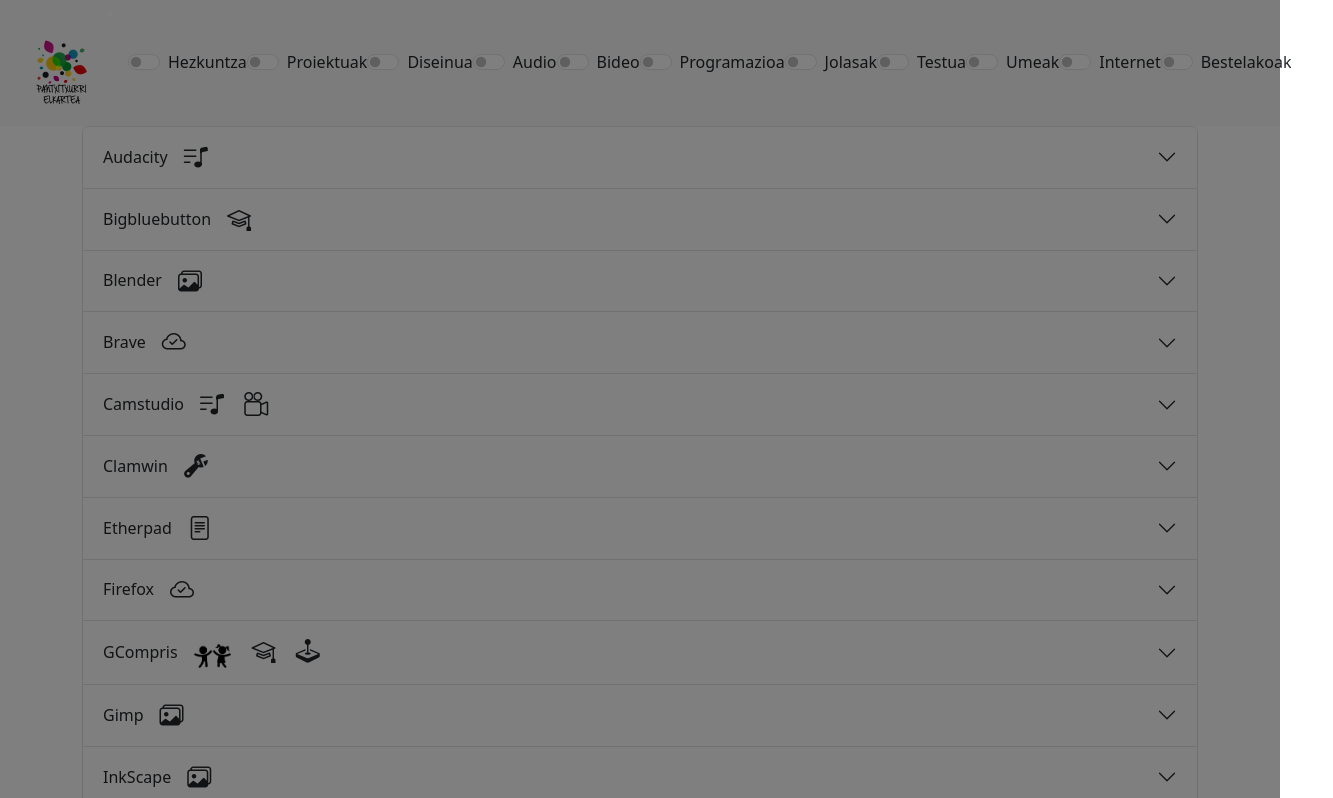
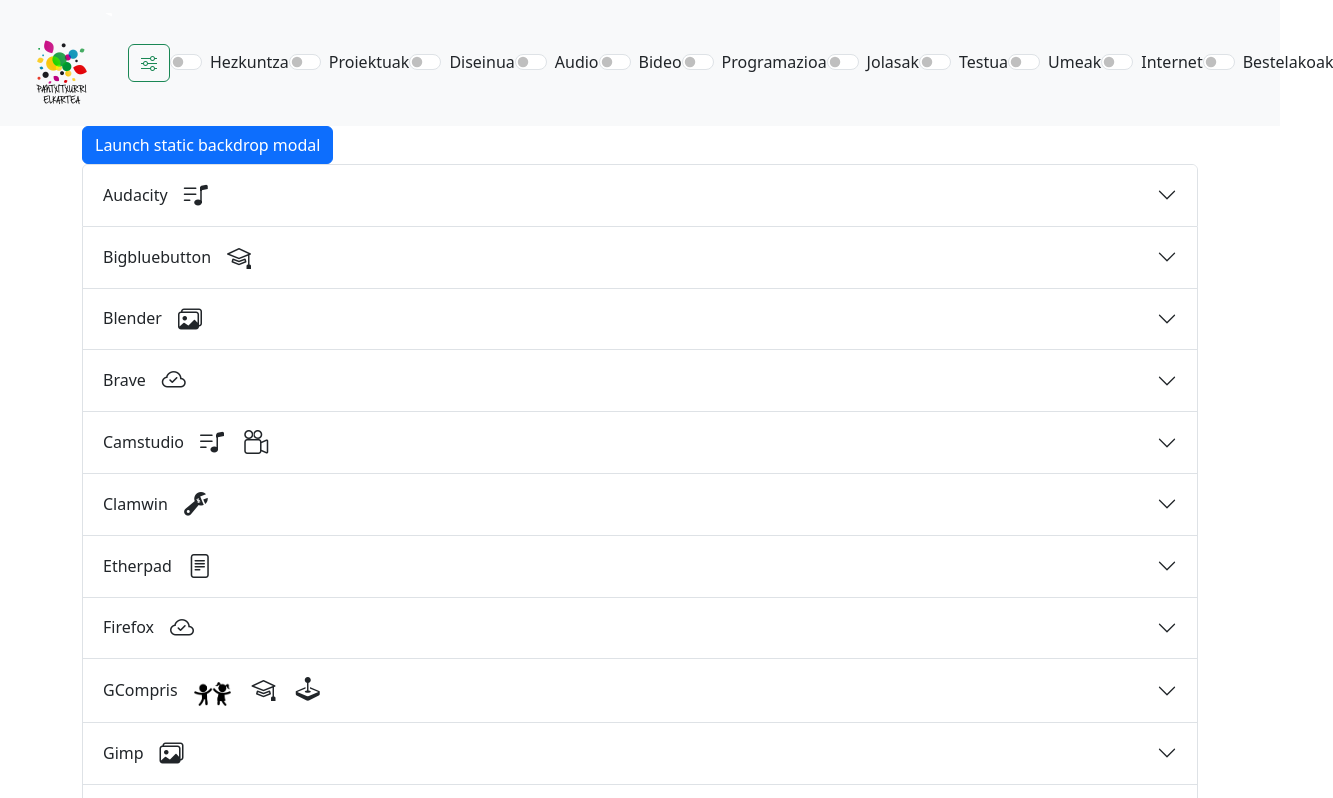
Before and after one commit to pantxitxurri/pantxitxurri, a website with bundled scripts: page list.html in a window 1280 px wide. Shown: the top 798 px of the page, 1333 px wide, since content can reach past the window. Built offline with nearby package versions, Linux system fonts and the light colour scheme.

Commit message:
Funcionando el modal sin errores y con patrón singleton

```diff
--- a/js/Modal.js
+++ b/js/Modal.js
@@ -4,28 +4,53 @@
 
 
 
-export default class BsModal{
-  #modal;
-  #id
+export default class AppModal{
+
+  #id;
+  #header;
+  #body;
+  #modal
 
 
 constructor(parentEl){
-  //console.log(parentEl)
+  if(!AppModal.modal){
     const div = document.createElement('div');
     div.className = "modal fade";
+    div.dataset.bsBackdrop="static";
     this.#id = 'x'+crypto.randomUUID();
+    console.log(this.#id)
     div.id = this.#id;
-  div.appendChild(createDOMEl('div', "modal-body"));
+    const modalDialog =  div.appendChild(createDOMEl('div', "modal-dialog"));
+    const modalContent =  modalDialog.appendChild(createDOMEl('div', "modal-content"));
+    this.#header = modalContent.appendChild(createDOMEl('div', "modal-header"));
+    const btn = this.#header.appendChild(createDOMEl('button', "btn-close"));
+    btn.dataset.bsDismiss = "modal";
+    this.#body =  modalContent.appendChild(createDOMEl('div', "modal-body"));
     parentEl.append(div);
-  this.#modal = new boostrap.Modal(`#${div.id}`);
-  console.log(this.#modal)
-
+    this.#modal = new boostrap.Modal(`#${this.#id}`);
+    AppModal.modal = this;
+  }
+  return AppModal.modal;
+}
+get id(){
+  return this.#id;
 }
 show(){
-  const modal = boostrap.Modal.getOrCreateInstance("#"+this.#id);
-  modal.show()
+  this.#modal.show()
 }
+get element(){
+  return document.getElementById(this.#id);
+}
+
+static get instance(){
+   return boostrap.Modal.getOrCreateInstance(`#${this.#id}`)
 
  }
 
-new BsModal(document.body).show()
+ addContent(content){
+   this.#body.append(content);
+  }
+
+
+
+}
--- a/js/helpers.js
+++ b/js/helpers.js
@@ -1,5 +1,5 @@
 import Accordion from "./Accordion.js";
-import BsModal from "./Modal.js";
+import AppModal from "./Modal.js";
 
 
 /**
@@ -39,8 +39,11 @@
 }
 
 
-function handleFilters(triggerEl){
-  document.querySelector
+export function handleFilters(){
+  const modal = new AppModal(document.body);
+  console.log(modal.id)
+  modal.addContent('Hola mundo');
+  modal.show();
 
 }
 
--- a/js/index.js
+++ b/js/index.js
@@ -1,9 +1,16 @@
 
 import DataHandler from "./DataHandler.js";
-import { showAccordion } from "./helpers.js";
+import { handleFilters, showAccordion } from "./helpers.js";
 import * as boostrap from "../node_modules/bootstrap/dist/js/bootstrap.esm.js";
+import AppModal from "./Modal.js";
 
 const container = document.querySelector(".container");
+const filterBtn = document.getElementById('filterBtn');
+//Creamos el modal que es único para toda la aplicación (Singleton)
+
+new AppModal(container);
+
+filterBtn.addEventListener('click', handleFilters)
 
 const navbar = document.querySelector(".collapse.navbar-collapse");
 const labelsMap = DataHandler.labels;
--- a/list.html
+++ b/list.html
@@ -19,6 +19,14 @@
           <img src="./images/Pantxi_Logo_tx.png" alt="" style="width: 100px";">
         </a>
         <button
+        id = "filterBtn"
+        type="button"
+        class = "btn btn-outline-success"
+        aria-label="Show filters"
+      >
+        <i class="bi bi-sliders"></i>
+      </button>
+        <button
           class="navbar-toggler"
           type="button"
           data-bs-toggle="collapse"
@@ -36,9 +44,7 @@
       </div>
     </nav>
     <div class="container">
-
-  </div>
-  <!-- Button trigger modal -->
+        <!-- Button trigger modal -->
 <button type="button" class="btn btn-primary" data-bs-toggle="modal" data-bs-target="#myModal">
   Launch static backdrop modal
 </button>
@@ -62,6 +68,10 @@
   </div>
 </div>
 
+  </div>
+
+
+
     <script src="./boostrap/bootstrap.bundle.min.js"></script>
     <script src="./js/index.js" type="module"></script>
   </body>
```
Also changed, not shown: 2 other files. Lines whose indentation alone changed are shown as unchanged.
